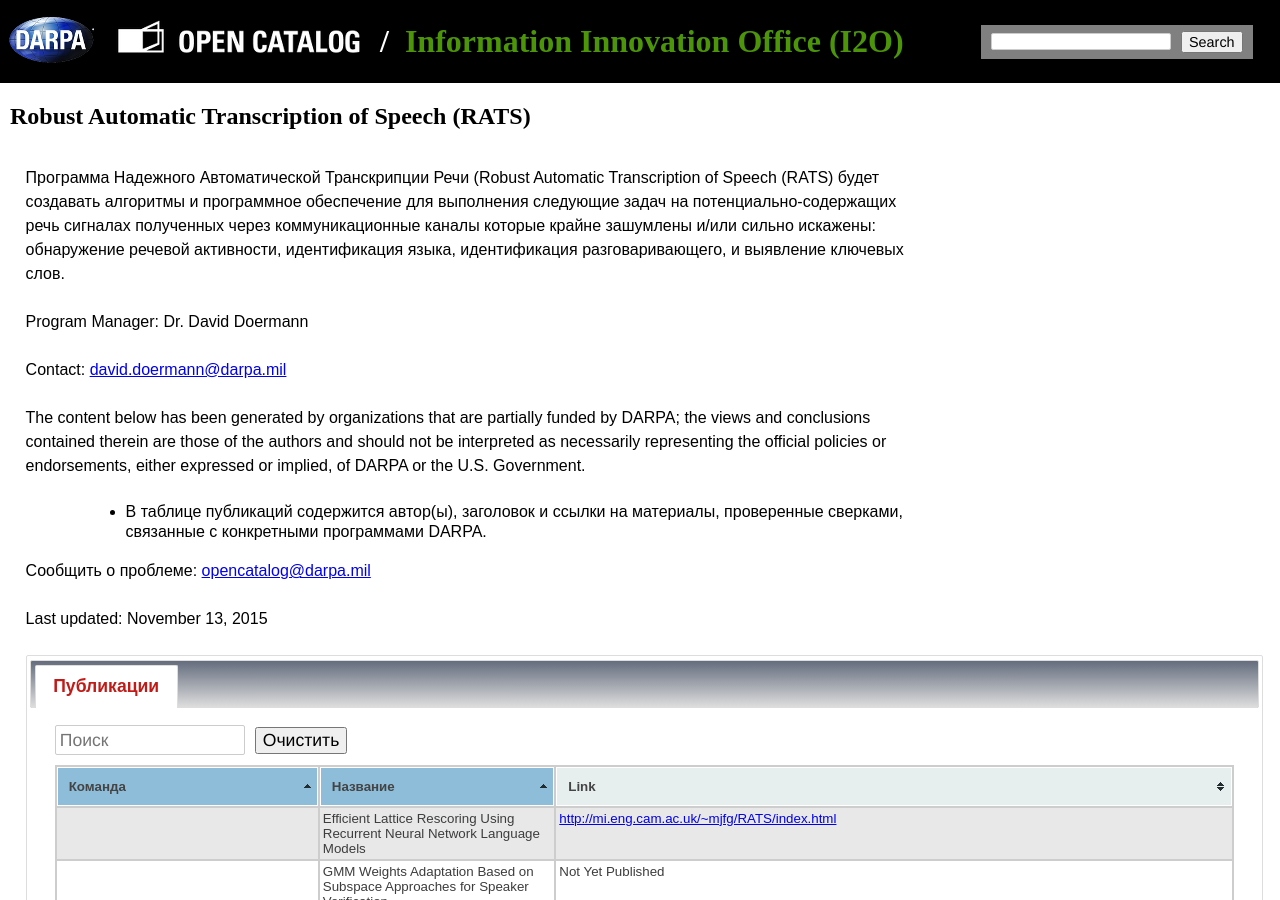
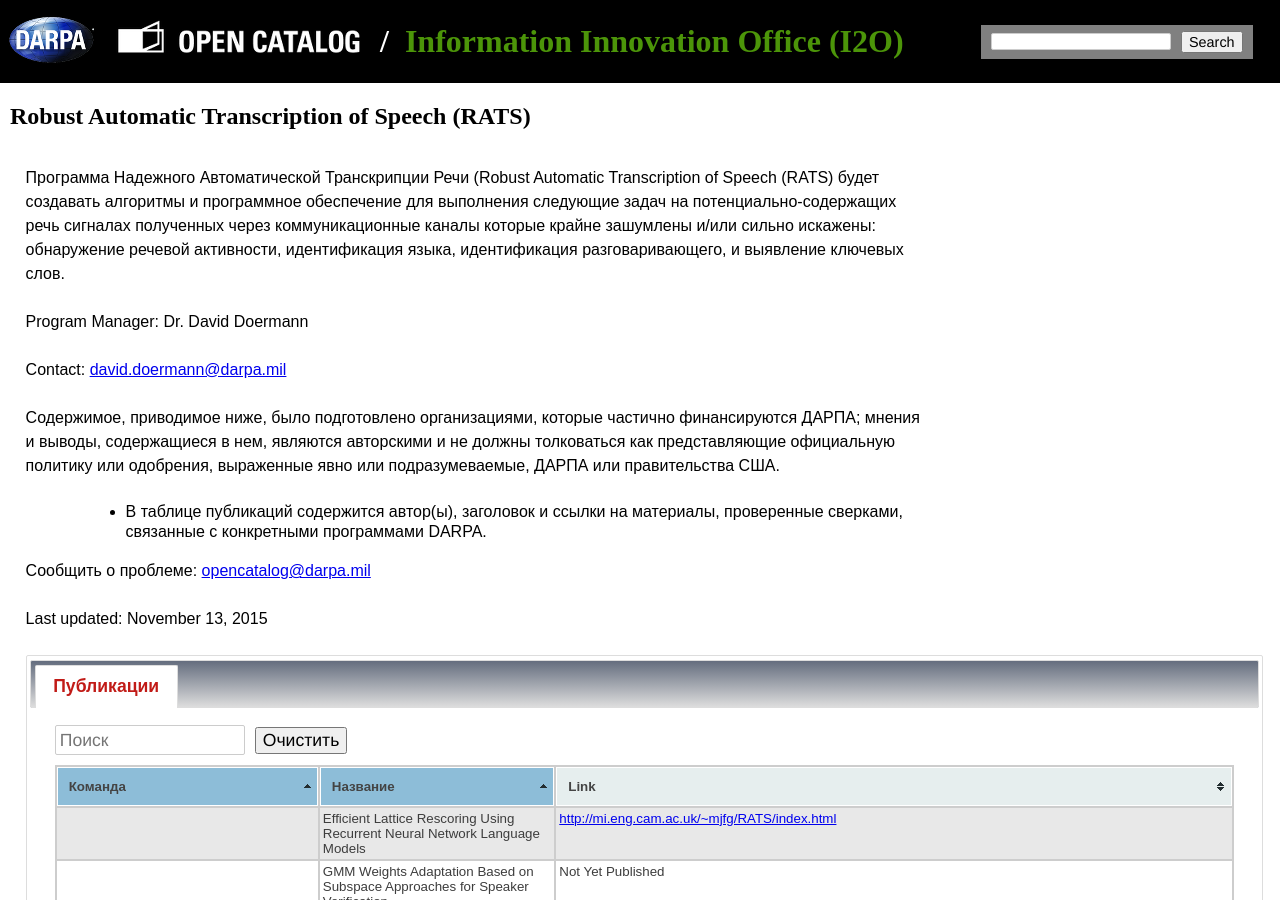
Before and after one commit to kant2002/darpa-ru, a Jekyll site: the page built from ru/RATS.html, in a window 1280 px wide and 900 px high. Built offline with Jekyll 4.4.1, drawn with Linux system fonts in a browser that asks for light colours.

Commit message:
New translations RATS.html (Russian)

```diff
--- a/ru/RATS.html
+++ b/ru/RATS.html
@@ -7,7 +7,7 @@
 <div class='left-paragraph'><p>Программа Надежного Автоматической Транскрипции Речи (Robust Automatic Transcription of Speech (RATS) будет создавать алгоритмы
  и программное обеспечение для выполнения следующие задач на потенциально-содержащих речь сигналах полученных через коммуникационные каналы
  которые крайне зашумлены и/или сильно искажены: обнаружение речевой активности, идентификация языка, идентификация разговаривающего,
- и выявление ключевых слов.<p><p>Program Manager: <a href='http://www.darpa.mil/staff/dr-david-doermann' class='programmanagerlink'>Dr. David Doermann</a></p><p>Contact: <a href='mailto:david.doermann@darpa.mil'>david.doermann@darpa.mil</a><p><p>The content below has been generated by organizations that are partially funded by DARPA; the views and conclusions contained therein are those of the authors and should not be interpreted as necessarily representing the official policies or endorsements, either expressed or implied, of DARPA or the U.S. Government.</p><ul><li>В таблице публикаций содержится автор(ы), заголовок и ссылки на материалы, проверенные сверками, связанные с конкретными программами DARPA.</li></ul><p>Сообщить о проблеме: <a href="mailto:opencatalog@darpa.mil">opencatalog@darpa.mil</a></p><p>Last updated: November 13, 2015</p></div><div id='dialog'></div><div id='tabs' class='table-tabs'><ul><li><a href='#tabs1'>Публикации</a></li></ul><div id='publications'><div id='tabs1'><input class='search' placeholder='Поиск' id='search1'/><button class='clear_button' id='clear1'>Очистить</button><table id='pubs' class='tablesorter'>
+ и выявление ключевых слов.<p><p>Program Manager: <a href='http://www.darpa.mil/staff/dr-david-doermann' class='programmanagerlink'>Dr. David Doermann</a></p><p>Contact: <a href='mailto:david.doermann@darpa.mil'>david.doermann@darpa.mil</a><p><p>Содержимое, приводимое ниже, было подготовлено организациями, которые частично финансируются ДАРПА; мнения и выводы, содержащиеся в нем, являются авторскими и не должны толковаться как представляющие официальную политику или одобрения, выраженные явно или подразумеваемые, ДАРПА или правительства США.</p><ul><li>В таблице публикаций содержится автор(ы), заголовок и ссылки на материалы, проверенные сверками, связанные с конкретными программами DARPA.</li></ul><p>Сообщить о проблеме: <a href="mailto:opencatalog@darpa.mil">opencatalog@darpa.mil</a></p><p>Last updated: November 13, 2015</p></div><div id='dialog'></div><div id='tabs' class='table-tabs'><ul><li><a href='#tabs1'>Публикации</a></li></ul><div id='publications'><div id='tabs1'><input class='search' placeholder='Поиск' id='search1'/><button class='clear_button' id='clear1'>Очистить</button><table id='pubs' class='tablesorter'>
  <thead>
  <tr><th>Команда</th><th>Название</th><th>Link</th></tr>
  </thead>
```
